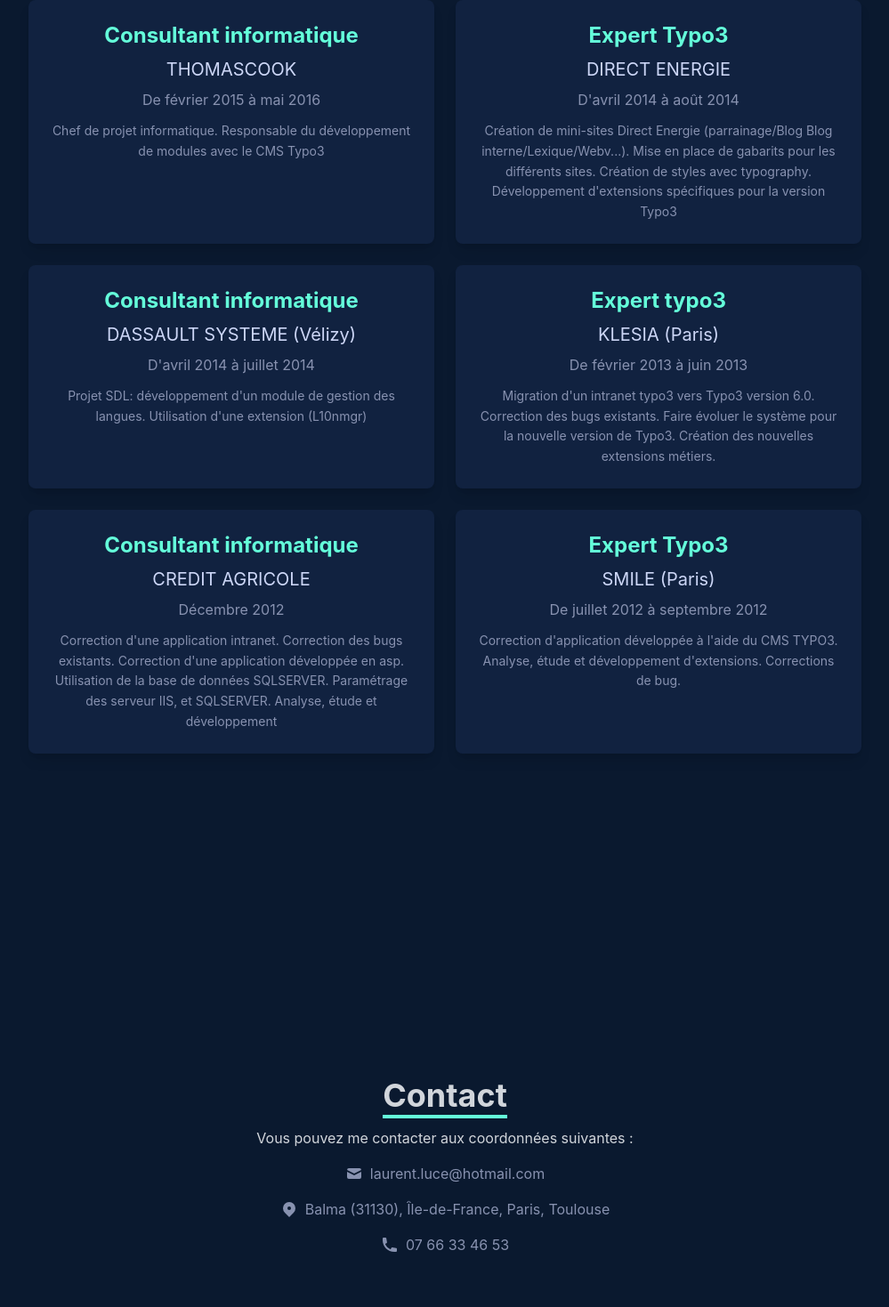
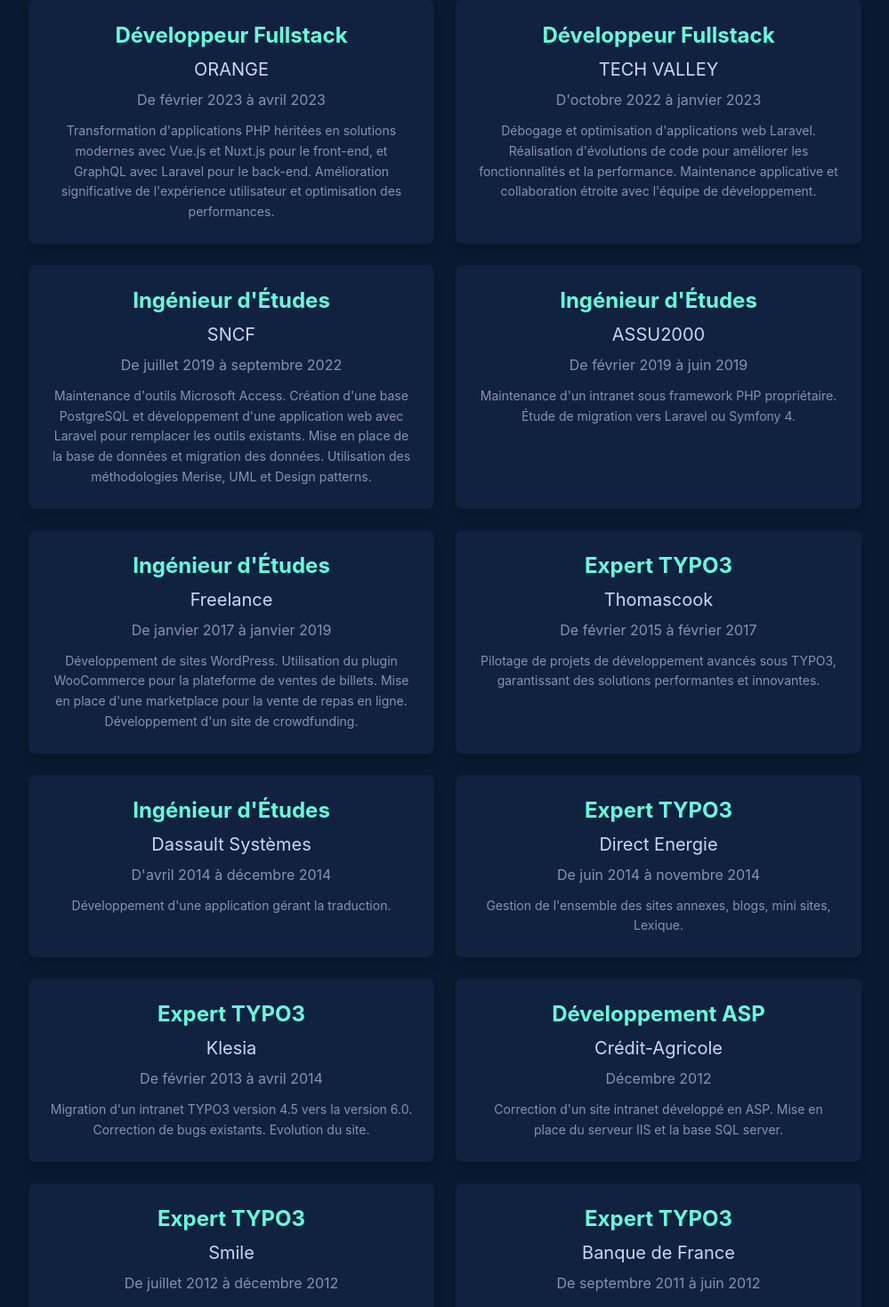
Before and after one commit to lolodeguadeloupe/modern-portfolio, a React (Vite) app: page / in a window 1280 px wide. Shown: the part 2640-4109 px from the top of the page at 89% size, without its empty margins (140-1139 px from the left). Built offline with nearby package versions, Linux system fonts and the light colour scheme.

Commit message:
Changement pour corriger la page d'accueil

```diff
--- a/src/components/Work.jsx
+++ b/src/components/Work.jsx
@@ -4,45 +4,115 @@ const Work = () => {
   const experiences = [
     {
       id: 1,
-      title: "Consultant informatique",
-      company: "THOMASCOOK",
-      period: "De février 2015 à mai 2016",
-      description: "Chef de projet informatique. Responsable du développement de modules avec le CMS Typo3",
+      title: "Développeur Fullstack",
+      company: "ORANGE",
+      period: "De février 2023 à avril 2023",
+      location: "Blagnac",
+      description: "Transformation d'applications PHP héritées en solutions modernes avec Vue.js et Nuxt.js pour le front-end, et GraphQL avec Laravel pour le back-end. Amélioration significative de l'expérience utilisateur et optimisation des performances."
     },
     {
       id: 2,
-      title: "Expert Typo3",
-      company: "DIRECT ENERGIE",
-      period: "D'avril 2014 à août 2014",
-      description: "Création de mini-sites Direct Energie (parrainage/Blog Blog interne/Lexique/Webv...). Mise en place de gabarits pour les différents sites. Création de styles avec typography. Développement d'extensions spécifiques pour la version Typo3",
+      title: "Développeur Fullstack",
+      company: "TECH VALLEY",
+      period: "D'octobre 2022 à janvier 2023",
+      location: "Toulouse",
+      description: "Débogage et optimisation d'applications web Laravel. Réalisation d'évolutions de code pour améliorer les fonctionnalités et la performance. Maintenance applicative et collaboration étroite avec l'équipe de développement."
     },
     {
       id: 3,
-      title: "Consultant informatique",
-      company: "DASSAULT SYSTEME (Vélizy)",
-      period: "D'avril 2014 à juillet 2014",
-      description: "Projet SDL: développement d'un module de gestion des langues. Utilisation d'une extension (L10nmgr)",
+      title: "Ingénieur d'Études",
+      company: "SNCF",
+      period: "De juillet 2019 à septembre 2022",
+      location: "Saint-Denis",
+      description: "Maintenance d'outils Microsoft Access. Création d'une base PostgreSQL et développement d'une application web avec Laravel pour remplacer les outils existants. Mise en place de la base de données et migration des données. Utilisation des méthodologies Merise, UML et Design patterns."
     },
     {
       id: 4,
-      title: "Expert typo3",
-      company: "KLESIA (Paris)",
-      period: "De février 2013 à juin 2013",
-      description: "Migration d'un intranet typo3 vers Typo3 version 6.0. Correction des bugs existants. Faire évoluer le système pour la nouvelle version de Typo3. Création des nouvelles extensions métiers.",
+      title: "Ingénieur d'Études",
+      company: "ASSU2000",
+      period: "De février 2019 à juin 2019",
+      location: "Noisy-le-sec",
+      description: "Maintenance d'un intranet sous framework PHP propriétaire. Étude de migration vers Laravel ou Symfony 4."
     },
     {
       id: 5,
-      title: "Consultant informatique",
-      company: "CREDIT AGRICOLE",
-      period: "Décembre 2012",
-      description: "Correction d'une application intranet. Correction des bugs existants. Correction d'une application développée en asp. Utilisation de la base de données SQLSERVER. Paramétrage des serveur IIS, et SQLSERVER. Analyse, étude et développement",
+      title: "Ingénieur d'Études",
+      company: "Freelance",
+      period: "De janvier 2017 à janvier 2019",
+      location: "Saint-Mandé",
+      description: "Développement de sites WordPress. Utilisation du plugin WooCommerce pour la plateforme de ventes de billets. Mise en place d'une marketplace pour la vente de repas en ligne. Développement d'un site de crowdfunding."
     },
     {
       id: 6,
-      title: "Expert Typo3",
-      company: "SMILE (Paris)",
-      period: "De juillet 2012 à septembre 2012",
-      description: "Correction d'application développée à l'aide du CMS TYPO3. Analyse, étude et développement d'extensions. Corrections de bug.",
+      title: "Expert TYPO3",
+      company: "Thomascook",
+      period: "De février 2015 à février 2017",
+      location: "Paris",
+      description: "Pilotage de projets de développement avancés sous TYPO3, garantissant des solutions performantes et innovantes."
+    },
+    {
+      id: 7,
+      title: "Ingénieur d'Études",
+      company: "Dassault Systèmes",
+      period: "D'avril 2014 à décembre 2014",
+      location: "Velizy-Villacoublay",
+      description: "Développement d'une application gérant la traduction."
+    },
+    {
+      id: 8,
+      title: "Expert TYPO3",
+      company: "Direct Energie",
+      period: "De juin 2014 à novembre 2014",
+      location: "Paris",
+      description: "Gestion de l'ensemble des sites annexes, blogs, mini sites, Lexique."
+    },
+    {
+      id: 9,
+      title: "Expert TYPO3",
+      company: "Klesia",
+      period: "De février 2013 à avril 2014",
+      location: "Paris",
+      description: "Migration d'un intranet TYPO3 version 4.5 vers la version 6.0. Correction de bugs existants. Evolution du site."
+    },
+    {
+      id: 10,
+      title: "Développement ASP",
+      company: "Crédit-Agricole",
+      period: "Décembre 2012",
+      location: "Beauvais",
+      description: "Correction d'un site intranet développé en ASP. Mise en place du serveur IIS et la base SQL server."
+    },
+    {
+      id: 11,
+      title: "Expert TYPO3",
+      company: "Smile",
+      period: "De juillet 2012 à décembre 2012",
+      location: "Asnières sur Seine",
+      description: "Corrections d'extensions développées avec TYPO3 et correction de bugs."
+    },
+    {
+      id: 12,
+      title: "Expert TYPO3",
+      company: "Banque de France",
+      period: "De septembre 2011 à juin 2012",
+      location: "Asnières sur Seine",
+      description: "Maintenance du site institutionnel et formation des utilisateurs pour le framework TYPO3."
+    },
+    {
+      id: 13,
+      title: "Expert TYPO3",
+      company: "Peugeot PSA",
+      period: "De septembre 2010 à avril 2011",
+      location: "Asnières sur Seine",
+      description: "Développement d'un intranet international gestion de plusieurs langues. Développement de plugins spécifiques."
+    },
+    {
+      id: 14,
+      title: "Expert TYPO3",
+      company: "Freelance",
+      period: "De janvier 2009 à décembre 2009",
+      location: "",
+      description: "Développement de sites pour la mairie de Sainte-Rose. Projets : Canbt.org, sainte-roseenfete.com, etudesetformations.com"
     }
   ];
 
```
Also changed, not shown: docker-compose.yml (added, +20 -0 lines).
